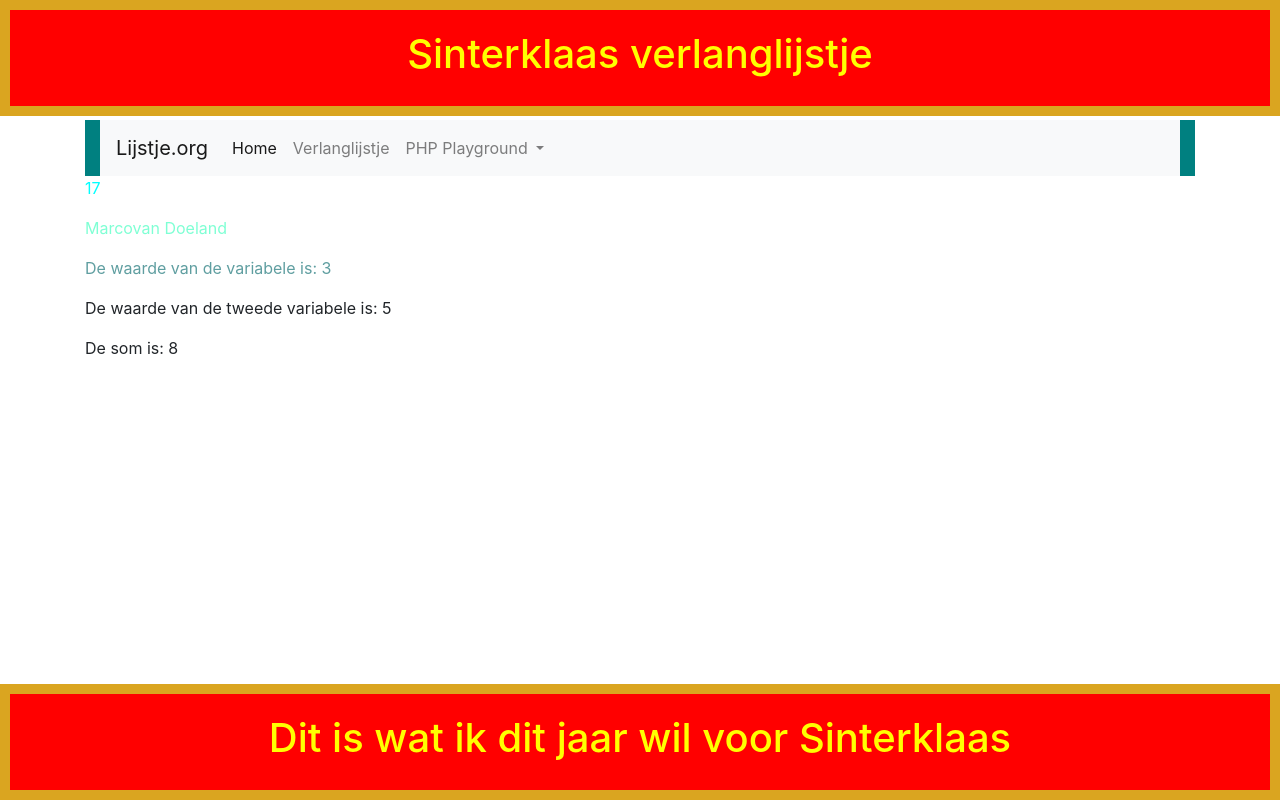
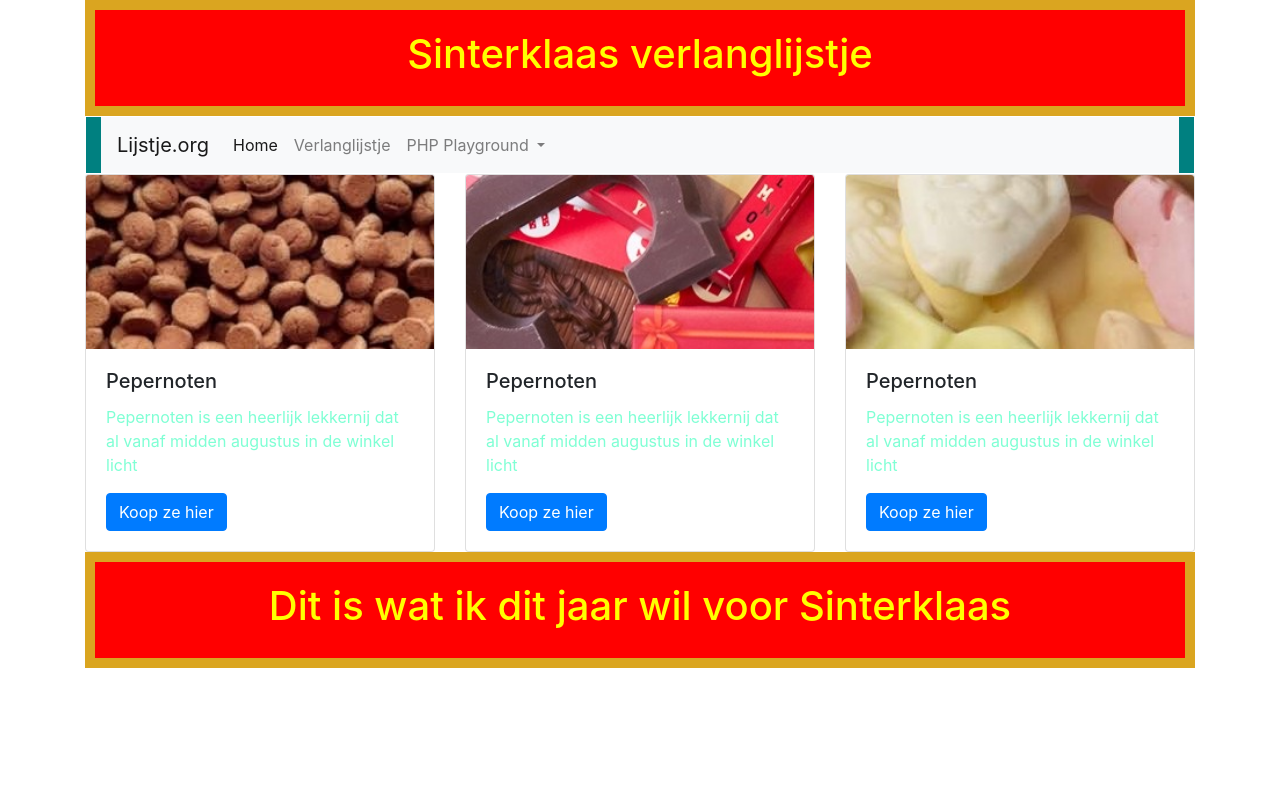
Before and after one commit to JMVD99/Blok-2, a PHP site: page / in a window 1280 px wide. Run offline with PHP 8.4, Linux system fonts and the light colour scheme.

Commit message:
Maandag 11-18-19

```diff
--- a/CSS/style.css
+++ b/CSS/style.css
@@ -9,7 +9,7 @@ header, footer {
 
 #navigation {
     background-color: teal;
-    margin: 120px 0px 0px 0px;
+    margin: 1px;
 }
 
 image {
--- a/index.php
+++ b/index.php
@@ -15,7 +15,7 @@
   <body>
     <main class="container">
     <div class="row">
-        <div class="col-12"><header class="fixed-top"><h1>Sinterklaas verlanglijstje</h1></header></div>
+        <div class="col-12"><header><h1>Sinterklaas verlanglijstje</h1></header></div>
     </div>
     <div class="row" id="navigation">
       <div class="col-12">
@@ -28,7 +28,7 @@
         </div>
     </div>
     <div class="row">
-        <div class="col-12"><footer class="fixed-bottom"><h1>Dit is wat ik dit jaar wil voor Sinterklaas</h1></footer></div>
+        <div class="col-12"><footer><h1>Dit is wat ik dit jaar wil voor Sinterklaas</h1></footer></div>
     </div>
     </main>
 
--- a/verlanglijstje.php
+++ b/verlanglijstje.php
@@ -3,13 +3,75 @@ $leeftijd = 17;
 $voornaam = "Marco";
 $achternaam = "van Doeland";
 $naam = $voornaam . $achternaam;
-echo "<p>" . $leeftijd . "</p>";
-echo "<p>" . $naam . "</p>";
+// echo "<p>" . $leeftijd . "</p>";
+// echo "<p>" . $naam . "</p>";
 
 $getal1 = 3;
 $getal2 = 5;
 $som = $getal1 + $getal2;
-echo "<p>De waarde van de variabele is: " . $getal1 . "</p>";
-echo "<p>De waarde van de tweede variabele is: " . $getal2 . "</p>";
-echo "<p>De som is: " . $som . "</p>"
+// echo "<p>De waarde van de variabele is: " . $getal1 . "</p>";
+// echo "<p>De waarde van de tweede variabele is: " . $getal2 . "</p>";
+// echo "<p>De som is: " . $som . "</p>";
+$card_image_1 = "./IMG/kruidnoten.jfif";
+$card_title_1 = "Pepernoten";
+$card_text_1 = "Pepernoten is een heerlijk lekkernij dat al vanaf midden augustus in de winkel licht";
+$card_btn_1 = "Koop ze hier";
+
+$card_image_2 = "./IMG/Chocoladeletters.jpg";
+$card_title_2 = "Pepernoten";
+$card_text_2 = "Pepernoten is een heerlijk lekkernij dat al vanaf midden augustus in de winkel licht";
+$card_btn_2 = "Koop ze hier";
+
+$card_image_3 = "./IMG/schuimpjes.jpg";
+$card_title_3 = "Pepernoten";
+$card_text_3 = "Pepernoten is een heerlijk lekkernij dat al vanaf midden augustus in de winkel licht";
+$card_btn_3 = "Koop ze hier";
+
+$pepernoot = array("./IMG/pepernoot",
+                    "Pepernoten",
+                    "Pepernoten is een heerlijk lekkernij dat al vanaf midden augustus in de winkel licht",
+                    "Koop ze hier");
+
 ?>
+
+<div class="row">
+    <div class="col-4">
+        <div class="card">
+            <img src="<?php echo $card_image_1 ?>" class="card-img-top" alt="...">
+            <div class="card-body">
+                <h5 class="card-title"><?php echo $card_title_1 ?></h5>
+                <p class="card-text"><?php echo $card_text_1 ?></p>
+                <a href="#" class="btn btn-primary"><?php echo $card_btn_1 ?></a>
+            </div>
+        </div>
+    </div>
+    <div class="col-4">
+        <div class="card">
+            <img src="<?php echo $card_image_2 ?>" class="card-img-top" alt="...">
+            <div class="card-body">
+                <h5 class="card-title"><?php echo $card_title_2 ?></h5>
+                <p class="card-text"><?php echo $card_text_2 ?></p>
+                <a href="#" class="btn btn-primary"><?php echo $card_btn_2 ?></a>
+            </div>
+        </div>
+    </div>
+    <div class="col-4">
+    <div class="card">
+            <img src="<?php echo $card_image_3 ?>" class="card-img-top" alt="...">
+            <div class="card-body">
+                <h5 class="card-title"><?php echo $card_title_3 ?></h5>
+                <p class="card-text"><?php echo $card_text_3 ?></p>
+                <a href="#" class="btn btn-primary"><?php echo $card_btn_3 ?></a>
+            </div>
+        </div>
+    </div>
+</div>
+
+<div class="row">
+    <div class="col-12"></div>
+</div>
+<div class="row">
+    <div class="col-4"></div>
+    <div class="col-4"></div>
+    <div class="col-4"></div>
+</div>
```
Also changed, not shown: IMG/Chocoladeletters.jpg (added), IMG/Schuimpjes.jpg (added), IMG/kruidnoten.jfif (added).
